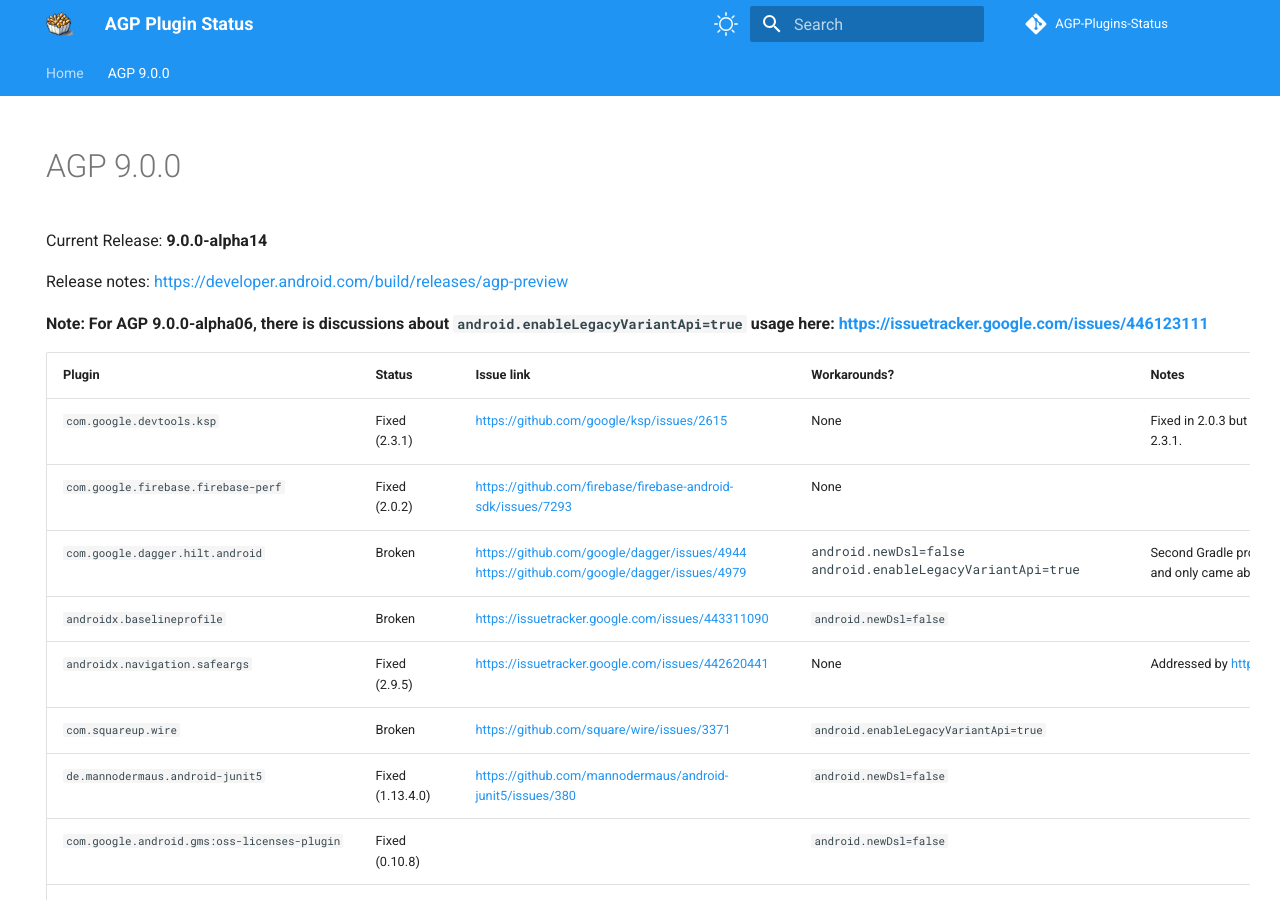
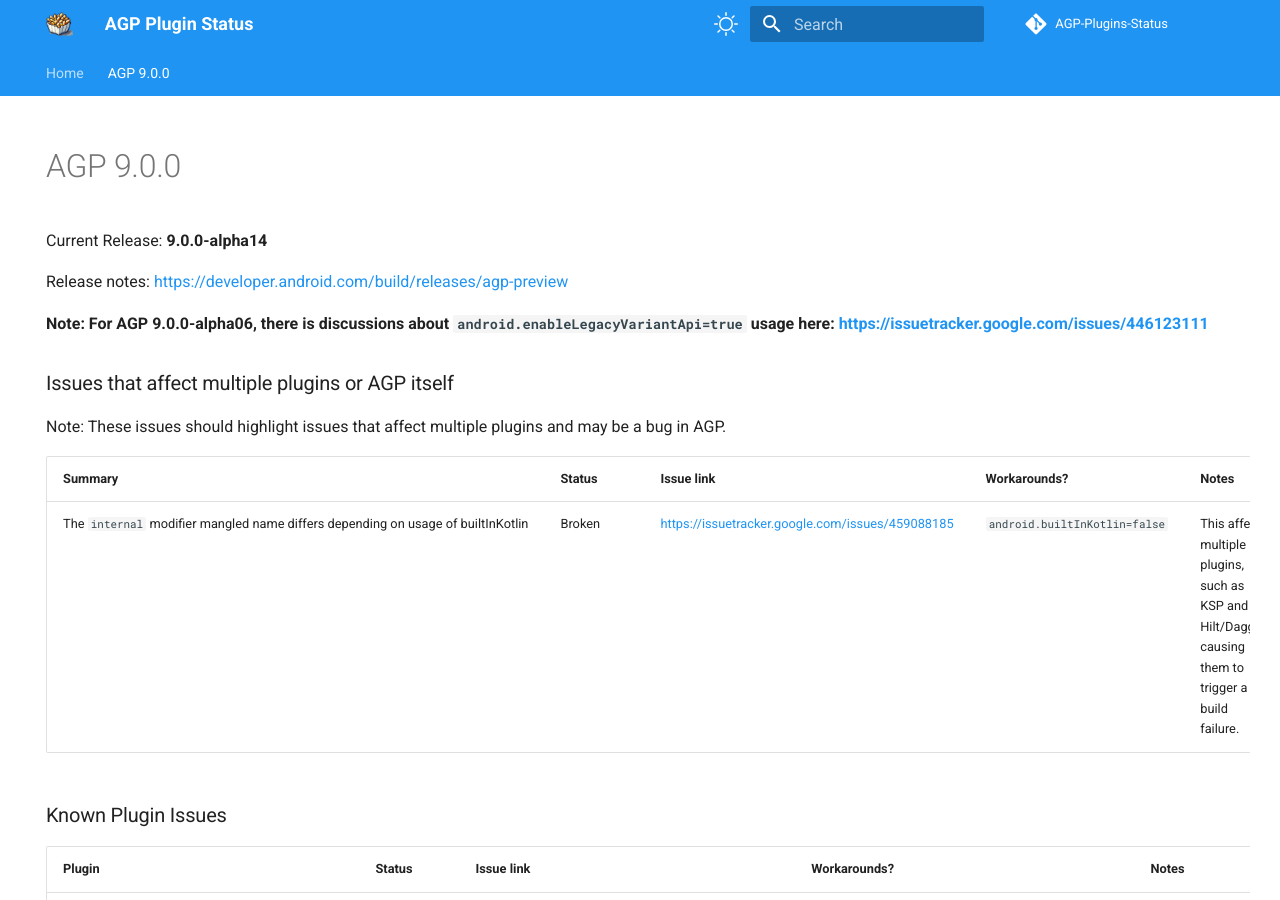
Before and after one commit to pablobaxter/AGP-Plugins-Status, an MkDocs documentation site: the page built from docs/agp-9.0.0.md, in a window 1280 px wide and 900 px high. Built offline with MkDocs 1.6.1 and Material for MkDocs 9.7.7, drawn with Linux system fonts in a browser that asks for light colours; comment, search, counter and statistics services are not loaded.

Commit message:
Add in potentially non-plugin related issue table

```diff
--- a/docs/agp-9.0.0.md
+++ b/docs/agp-9.0.0.md
@@ -8,6 +8,15 @@
 Release notes: https://developer.android.com/build/releases/agp-preview
 
 **Note: For AGP 9.0.0-alpha06, there is discussions about `android.enableLegacyVariantApi=true` usage here: https://issuetracker.google.com/issues/446123111**
+
+### Issues that affect multiple plugins or AGP itself
+Note: These issues should highlight issues that affect multiple plugins and may be a bug in AGP.
+
+| Summary | Status | Issue link | Workarounds? | Notes |
+|:---|:---|:---|:---|:---|
+| The `internal` modifier mangled name differs depending on usage of builtInKotlin | Broken | https://issuetracker.google.com/issues/459088185 | `android.builtInKotlin=false` | This affects multiple plugins, such as KSP and Hilt/Dagger, causing them to trigger a build failure. |
+
+### Known Plugin Issues
 
 | Plugin | Status | Issue link | Workarounds? | Notes |
 |:---|:---|:---|:---|:---|
```
